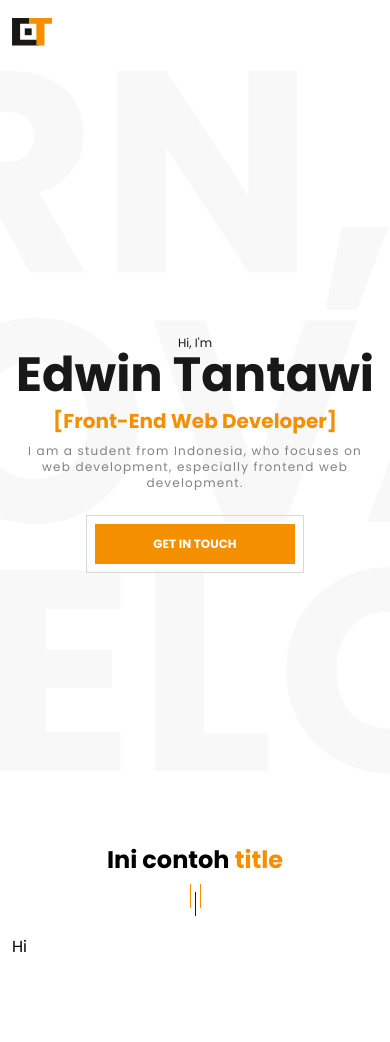
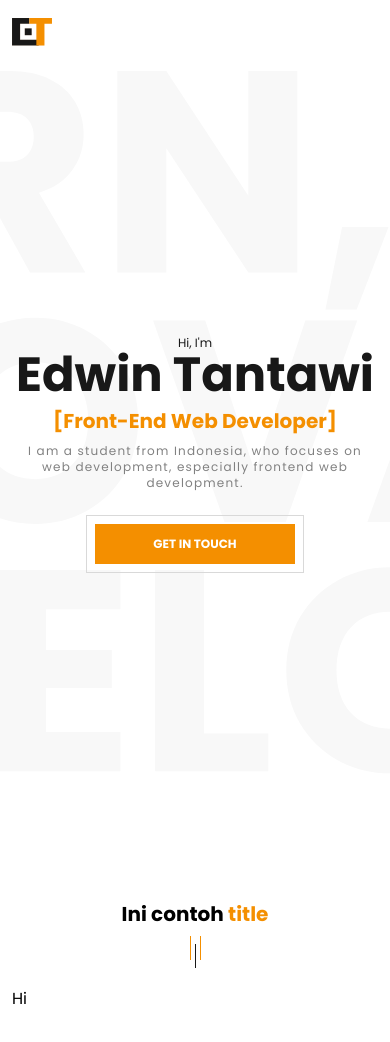
Before and after one commit to edwintantawi/portfolio-website, a Next.js app: page / in a window 390 px wide. Shown: the top 1042 px of the page. Before the commit the page ends 959 px from the top, so only its background shows below. Built offline with nearby package versions, Linux system fonts and the light colour scheme.

Commit message:
added more styling

```diff
--- a/components/AppSection.jsx
+++ b/components/AppSection.jsx
@@ -7,7 +7,7 @@ const AppSection = ({ title, children }) => {
     const titleStart = titleBase.slice(0, -1).join(' ');
     const titleEnd = titleBase.pop();
     return (
-      <h2 className="text-2xl font-bold text-center">
+      <h2 className="text-xl lg:text-2xl font-bold text-center">
         {titleStart}
         <span className="text-orange"> {titleEnd}</span>
       </h2>
@@ -15,7 +15,7 @@ const AppSection = ({ title, children }) => {
   };
 
   return (
-    <section>
+    <section className="py-14 lg:py-20 border-b border-light-gray">
       {splitTitleColor()}
       <AppDecoration type="threeline" />
       {children}
```
